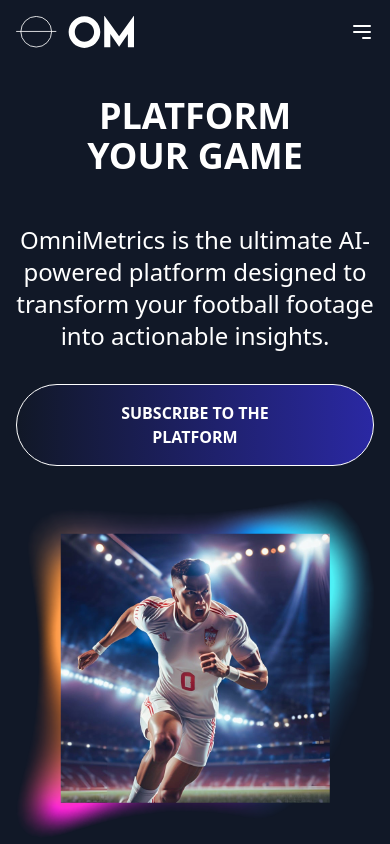
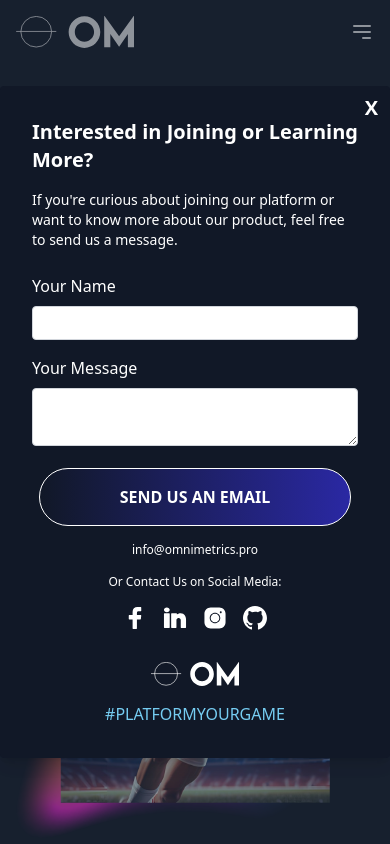
Before and after one commit to OmniMetrics/omnimetrics.pro, a Vue app: page / in a window 390 px wide. Both pictures are taken after a click on the button "SUBSCRIBE TO THE PLATFORM". Shown: the top 844 px of the page. Built offline with nearby package versions, Linux system fonts and the light colour scheme.

Commit message:
add contact modal

```diff
--- a/src/App.vue
+++ b/src/App.vue
@@ -3,10 +3,19 @@ import { RouterView } from 'vue-router'
 // import HelloWorld from './components/HelloWorld.vue'
 import NavBar from './components/NavBar.vue'
 import Footer from './components/Footer.vue'
+import Message from './components/Message.vue'
+import { ref } from 'vue';
+
+let isModalVisible = ref(false)
+
+const handleOpenModal = () => {
+  isModalVisible.value = true;
+}
 </script>
 
 <template class="bg-primary">
-  <NavBar />
-  <div class="xl:px-20"><RouterView /></div>
-  <Footer />
+  <NavBar @open-modal="handleOpenModal" />
+  <div class="xl:px-20"><RouterView @open-modal="handleOpenModal" /></div>
+  <Footer class="mt-12"/>
+  <Message :visible="isModalVisible" @close="isModalVisible = false" />
 </template>
--- a/src/components/Footer.vue
+++ b/src/components/Footer.vue
@@ -1,12 +1,12 @@
 <template>
-  <footer class="text-white py-4">
+  <footer class="text-white">
     <div
-      class="container mx-auto mt-12 flex flex-col md:flex-row justify-center items-center space-y-4 md:space-y-0 md:space-x-8"
+      class="container mx-auto flex flex-col md:flex-row justify-center items-center space-y-4 md:space-y-0 md:space-x-8"
     >
       <!-- Social Media Logos -->
       <div class="flex space-x-4 mb-4 md:mb-0">
         <a
-          href="https://facebook.com"
+          href="https://www.facebook.com/people/OmniMetrics/61567087375388/"
           target="_blank"
           rel="noopener noreferrer"
         >
@@ -24,7 +24,7 @@
           </svg>
         </a>
         <a
-          href="https://linkedin.com"
+          href="https://pt.linkedin.com/company/omnimetrics-wherefootballmeetsintelligence"
           target="_blank"
           rel="noopener noreferrer"
         >
@@ -42,7 +42,7 @@
           </svg>
         </a>
         <a
-          href="https://instagram.com"
+          href="https://www.instagram.com/omnimetrics_ai/"
           target="_blank"
           rel="noopener noreferrer"
         >
@@ -58,6 +58,23 @@
               d="M 16 3 C 8.83 3 3 8.83 3 16 L 3 34 C 3 41.17 8.83 47 16 47 L 34 47 C 41.17 47 47 41.17 47 34 L 47 16 C 47 8.83 41.17 3 34 3 L 16 3 z M 37 11 C 38.1 11 39 11.9 39 13 C 39 14.1 38.1 15 37 15 C 35.9 15 35 14.1 35 13 C 35 11.9 35.9 11 37 11 z M 25 14 C 31.07 14 36 18.93 36 25 C 36 31.07 31.07 36 25 36 C 18.93 36 14 31.07 14 25 C 14 18.93 18.93 14 25 14 z M 25 16 C 20.04 16 16 20.04 16 25 C 16 29.96 20.04 34 25 34 C 29.96 34 34 29.96 34 25 C 34 20.04 29.96 16 25 16 z"
             ></path>
           </svg>
+        </a>
+        <a
+          href="https://github.com/OmniMetrics/"
+          target="_blank"
+          rel="noopener noreferrer"
+        >
+            <svg
+            xmlns="http://www.w3.org/2000/svg"
+            viewBox="0 0 97.707 97.707"
+            class="h-6 w-6"
+            preserveAspectRatio="xMidYMid meet"
+            >
+            <path
+              d="M48.854 0C21.839 0 0 22 0 49.217c0 21.756 13.993 40.172 33.405 46.69 2.427.49 3.316-1.059 3.316-2.362 0-1.141-.08-5.052-.08-9.127-13.59 2.934-16.42-5.867-16.42-5.867-2.184-5.704-5.42-7.17-5.42-7.17-4.448-3.015.324-3.015.324-3.015 4.934.326 7.523 5.052 7.523 5.052 4.367 7.496 11.404 5.378 14.235 4.074.404-3.178 1.699-5.378 3.074-6.6-10.839-1.141-22.243-5.378-22.243-24.283 0-5.378 1.94-9.778 5.014-13.2-.485-1.222-2.184-6.275.486-13.038 0 0 4.125-1.304 13.426 5.052a46.97 46.97 0 0 1 12.214-1.63c4.125 0 8.33.571 12.213 1.63 9.302-6.356 13.427-5.052 13.427-5.052 2.67 6.763.97 11.816.485 13.038 3.155 3.422 5.015 7.822 5.015 13.2 0 18.905-11.404 23.06-22.324 24.283 1.78 1.548 3.316 4.481 3.316 9.126 0 6.6-.08 11.897-.08 13.526 0 1.304.89 2.853 3.316 2.364 19.412-6.52 33.405-24.935 33.405-46.691C97.707 22 75.788 0 48.854 0z"
+              fill="#fff"
+            />
+            </svg>
         </a>
       </div>
 
--- /dev/null
+++ b/src/components/Message.vue
@@ -0,0 +1,81 @@
+<template>
+    <div v-if="visible" class="fixed inset-0 flex items-center justify-center z-50">
+        <div class="absolute inset-0 bg-gray-800 opacity-50"></div>
+        <div class="relative z-10 bg-primary rounded shadow-lg p-8 max-w-lg w-full max-h-[90vh] overflow-y-auto">
+            <button
+                class="absolute top-2 right-3 text-white bg-transparent text-xl font-bold hover:text-gray-200 flex items-center justify-center"
+                @click="closeModal"
+            >
+                X
+            </button>
+            <div class="mb-6">
+                <h2 class="text-xl font-bold mb-4">Interested in Joining or Learning More?</h2>
+                <p class="text-sm text-white">
+                    If you're curious about joining our platform or want to know more about our product, feel free to send us a message.
+                </p>
+            </div>
+            <label class="block mb-2">Your Name</label>
+            <input
+                v-model="name"
+                type="text"
+                class="w-full mb-4 border border-gray-300 rounded px-2 py-1 text-gray-900"
+            />
+            <label class="block mb-2">Your Message</label>
+            <textarea
+                v-model="message"
+                class="w-full mb-4 border border-gray-300 rounded px-2 py-1 text-gray-900"
+            ></textarea>
+            <button
+                class="block mx-auto bg-gradient-to-r from-gray-900 to-[#2a28a3] text-white px-20 py-4 rounded-full hover:bg-indigo-700 uppercase font-bold border border-white"
+                @click="sendEmail"
+            >
+                Send us an email
+            </button>
+            <span class="block mx-auto mt-4 text-xs text-white text-center">
+                <span>info</span><span>@</span><span>omnimetrics.pro</span>
+            </span>
+            <span class="block mx-auto mt-4 text-xs text-white text-center">
+                Or Contact Us on Social Media:
+            </span>
+            <Footer class="mt-4"/>
+        </div>
+    </div>
+</template>
+
+<script setup lang="ts">
+import Footer from './Footer.vue'
+</script>
+
+<script lang="ts">
+export default {
+    name: 'Message',
+    props: {
+        visible: {
+            type: Boolean,
+            required: true
+        }
+    },
+    data() {
+        return {
+            name: '',
+            message: ''
+        };
+    },
+    methods: {
+        sendEmail() {
+            if (!this.name.trim() || !this.message.trim()) {
+                return;
+            }
+            const user = 'info';
+            const domain = 'omnimetrics.pro';
+            const subject = `Message from ${this.name}`;
+            const body = this.message;
+            const mailtoLink = `mailto:${user}@${domain}?subject=${encodeURIComponent(subject)}&body=${encodeURIComponent(body)}`;
+            window.location.href = mailtoLink;
+        },
+        closeModal() {
+            this.$emit('close')
+        }
+    }
+};
+</script>
--- a/src/components/NavBar.vue
+++ b/src/components/NavBar.vue
@@ -41,12 +41,12 @@
           :class="{ 'active-link': isActive('/features') }"
           >Features</router-link
         >
-        <router-link
+        <!-- <router-link
           to="/"
           class="hover:text-gray-300 uppercase"
           :class="{ 'active-link': isActive('/universe') }"
           >Om Universe</router-link
-        >
+        > -->
         <router-link
           to="/"
           class="hover:text-gray-300 uppercase"
@@ -55,6 +55,7 @@
         >
         <button
           class="bg-gradient-to-r from-gray-900 to-[#2a28a3] text-white px-4 py-2 rounded-full hover:bg-indigo-700 uppercase font-bold border border-white"
+          @click="$emit('open-modal')"
         >
           Join Om
         </button>
--- a/src/router/index.ts
+++ b/src/router/index.ts
@@ -22,11 +22,11 @@ const router = createRouter({
       name: 'features',
       component: FeaturesView,
     },
-    {
-      path: '/universe',
-      name: 'universe',
-      component: UniverseView,
-    },
+    // {
+    //   path: '/universe',
+    //   name: 'universe',
+    //   component: UniverseView,
+    // },
   ],
 })
 
--- a/src/views/HomeView.vue
+++ b/src/views/HomeView.vue
@@ -18,6 +18,7 @@ import Logo from '@/components/Logo.vue'
         </p>
         <button
           class="bg-gradient-to-r from-gray-900 to-[#2a28a3] text-white px-20 py-4 rounded-full hover:bg-indigo-700 uppercase font-bold border border-white"
+          @click="$emit('open-modal')"
         >
           Subscribe to The platform
         </button>
@@ -229,13 +230,13 @@ import Logo from '@/components/Logo.vue'
         </div>
       </section>
     </div>
-    <div class="text-left w-full">
+    <!-- <div class="text-left w-full">
       <button
         class="mt-4 bg-gradient-to-r from-[#3533cd] to-[#ff4646] text-white px-20 py-4 rounded-full border border-white hover:bg-gradient-to-r hover:from-[#2a28a3] hover:to-[#ff4646] uppercase font-bold"
       >
         JOIN THE OM PLATFORM NOW!
       </button>
-    </div>
+    </div> -->
     <section class="relative flex items-center justify-center mt-20">
       <div class="absolute w-full h-0.5 bg-white"></div>
       <div
@@ -251,6 +252,7 @@ import Logo from '@/components/Logo.vue'
       >
         <span
           class="flex py-4 px-24 w-full text-sm text-black bg-white rounded-full p-2"
+          @click="$emit('open-modal')"
         >
           DROP US A MESSAGE
         </span>
```
